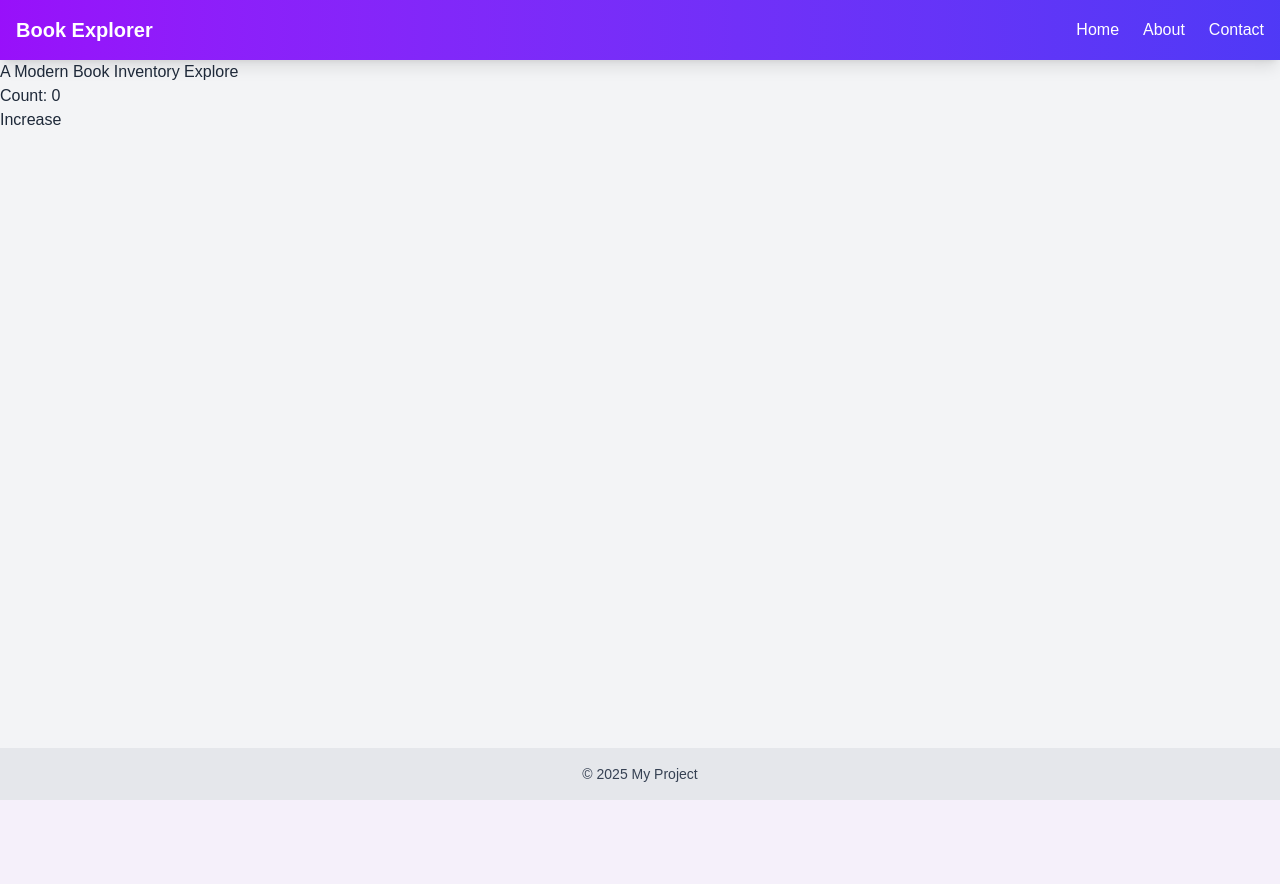
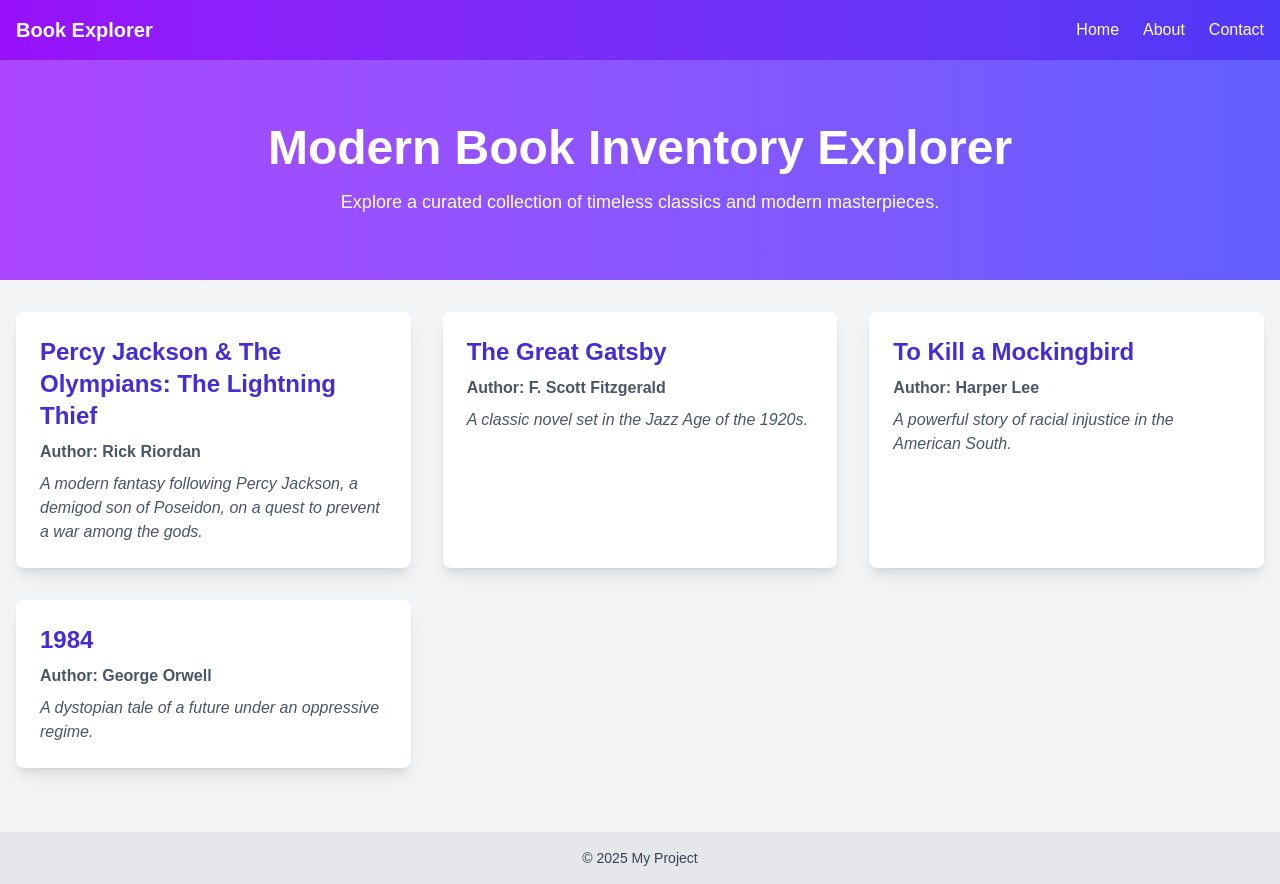
Before and after one commit to Namedoga/A-Modern-Book-Inventory-Explorer, a Next.js app in the folder my-app/: page / in a window 1280 px wide. Before the commit the page ends 800 px from the top, so only its background shows below. Built offline with nearby package versions, Linux system fonts and the light colour scheme.

Commit message:
Adjusted pages

```diff
--- a/my-app/src/components/MainContent.js
+++ /dev/null
@@ -1,13 +0,0 @@
-import { useState } from 'react';
-
-export default function MainContent() {
-  const [count, setCount] = useState(0);
-
-  return (
-    <div>
-      <h1>A Modern Book Inventory Explore</h1>
-      <p>Count: {count}</p>
-      <button onClick={() => setCount(count + 1)}>Increase</button>
-    </div>
-  );
-}
--- a/my-app/src/pages/_document.tsx
+++ b/my-app/src/pages/_document.tsx
@@ -1,10 +1,13 @@
-import { Html, Head, Main, NextScript } from "next/document";
+import { Html, Head, Main, NextScript } from 'next/document';
+import React from 'react';
 
 export default function Document() {
   return (
     <Html lang="en">
-      <Head />
-      <body className="antialiased">
+      <Head>
+        <meta name="description" content="A Modern Book Inventory Explorer" />
+      </Head>
+      <body>
         <Main />
         <NextScript />
       </body>
--- a/my-app/src/pages/index.tsx
+++ b/my-app/src/pages/index.tsx
@@ -1,10 +1,50 @@
+import React from 'react';
 import Layout from '../Layout/Layout';
 import MainContent from '../components/MainContent';
 
 export default function Home() {
+  const mockBooks = [
+    {
+      id: 1,
+      title: 'Percy Jackson & The Olympians: The Lightning Thief',
+      author: 'Rick Riordan',
+      summary:
+        'A modern fantasy following Percy Jackson, a demigod son of Poseidon, on a quest to prevent a war among the gods.',
+    },
+    {
+      id: 2,
+      title: 'The Great Gatsby',
+      author: 'F. Scott Fitzgerald',
+      summary: 'A classic novel set in the Jazz Age of the 1920s.',
+    },
+    {
+      id: 3,
+      title: 'To Kill a Mockingbird',
+      author: 'Harper Lee',
+      summary: 'A powerful story of racial injustice in the American South.',
+    },
+    {
+      id: 4,
+      title: '1984',
+      author: 'George Orwell',
+      summary: 'A dystopian tale of a future under an oppressive regime.',
+    },
+  ];
+
   return (
     <Layout>
-      <MainContent />
+      {/* Hero/Intro Section */}
+      <div className="bg-gradient-to-r from-purple-500 to-indigo-500 py-16 text-center text-white mb-8">
+        <h1 className="text-5xl font-bold mb-4">Modern Book Inventory Explorer</h1>
+        <p className="text-lg max-w-2xl mx-auto">
+          Explore a curated collection of timeless classics and modern masterpieces.
+        </p>
+      </div>
+
+      {/* Main Content: Book Cards */}
+      <div className="container mx-auto px-4">
+        <MainContent books={mockBooks} />
+      </div>
     </Layout>
   );
 }
```
